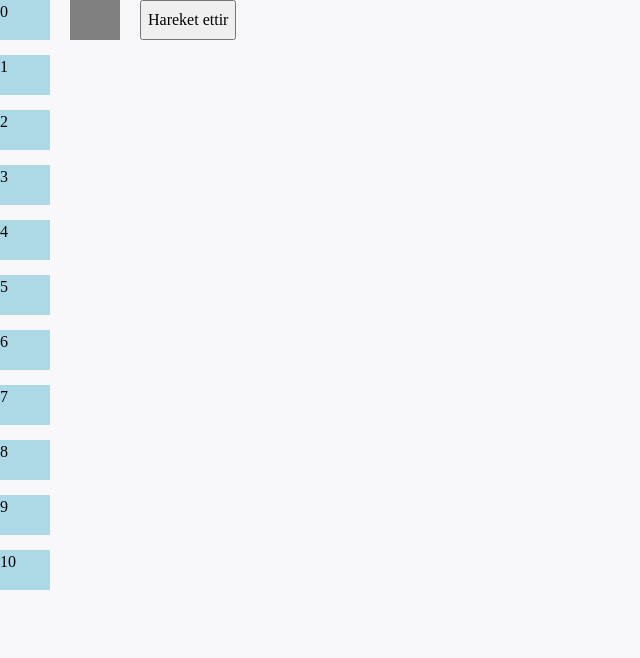
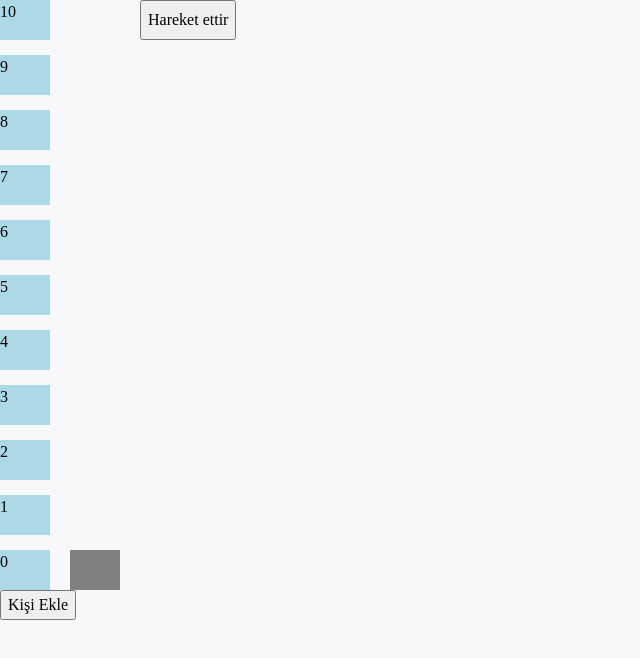
Before and after one commit to acunmedyaakademi/buse-gaye-elevator-project, a React (Vite) app: page / in a window 1280 px wide. Shown: the top 658 px of the page, without its empty margins (0-640 px from the left). Built offline with nearby package versions, Linux system fonts and the light colour scheme.

Commit message:
elevator çıkma hızı hesaplanıyor

```diff
--- a/src/assets/css/main.css
+++ b/src/assets/css/main.css
@@ -2,6 +2,7 @@
   background-color: gray;
   width: 50px;
   height: 40px;
+  align-self: flex-end;
 }
 
 .elevator-container {
@@ -11,7 +12,7 @@
 
 .floors {
   display: flex;
-  flex-direction: column;
+  flex-direction: column-reverse;
   gap: 15px;
 
   p {
@@ -26,3 +27,16 @@
 .move-btn {
   height: 40px;
 }
+
+.add-person-container {
+  display: flex;
+  gap: 10px;
+}
+
+.person-list {
+  display: flex;
+  flex-wrap: wrap;
+  gap: 20px;
+  list-style: none;
+  padding: 0;
+}
--- a/src/components/Elevator.jsx
+++ b/src/components/Elevator.jsx
@@ -4,13 +4,28 @@ const totalFloors = [0, 1, 2, 3, 4, 5, 6, 7, 8, 9, 10];
 
 export default function Elevator() {
   const [floors, setFloors] = useState(totalFloors);
-  const [currentFloor, setCurrentFloor] = useState(0);
-  const [elevatorFloor, setElevatorFloor] = useState(0);
+  const [peoples, setPeoples] = useState([]);
+  const [currentFloor, setCurrentFloor] = useState(0); // şu anda bulunulan kat
+  const [elevatorFloor, setElevatorFloor] = useState(0); // gidilmek istenen kat
 
   function moveElevator(floor) {
     floor = parseInt(prompt("Lütfen gitmek istediğiniz kat numarasını giriniz:"));
     setElevatorFloor(floor);
   }
+
+  function addPeople() {
+    setPeoples([...peoples, "💁🏻‍♀️"]);
+  }
+
+  function generateRandomNumber() {
+    return Math.floor(Math.random() * 11);
+  }
+
+  const transitionTime = elevatorFloor > currentFloor
+    ? (elevatorFloor - currentFloor) * 1
+    : (currentFloor - elevatorFloor) * 1;
+
+  console.log(transitionTime)
 
   return (
     <>
@@ -22,11 +37,22 @@ export default function Elevator() {
             </p>
           )}
         </div>
-        <div className="elevator" style={{ transform: `translateY(${elevatorFloor * 55}px)` }}>
+        <div className="elevator" style={{
+          transform: `translateY(-${elevatorFloor * 55}px)`,
+          transition: `transform ${transitionTime}s ease-in-out`
+        }}>
 
         </div>
         <button onClick={moveElevator} className='move-btn'>Hareket ettir</button>
       </div>
+      <div className="add-person-container">
+        <button onClick={addPeople}>Kişi Ekle</button>
+        <ul className='person-list'>
+          {peoples.map((person, index) => (
+            <li className='person' key={index}>{person}</li>
+          ))}
+        </ul>
+      </div>
     </>
   )
 };
```
